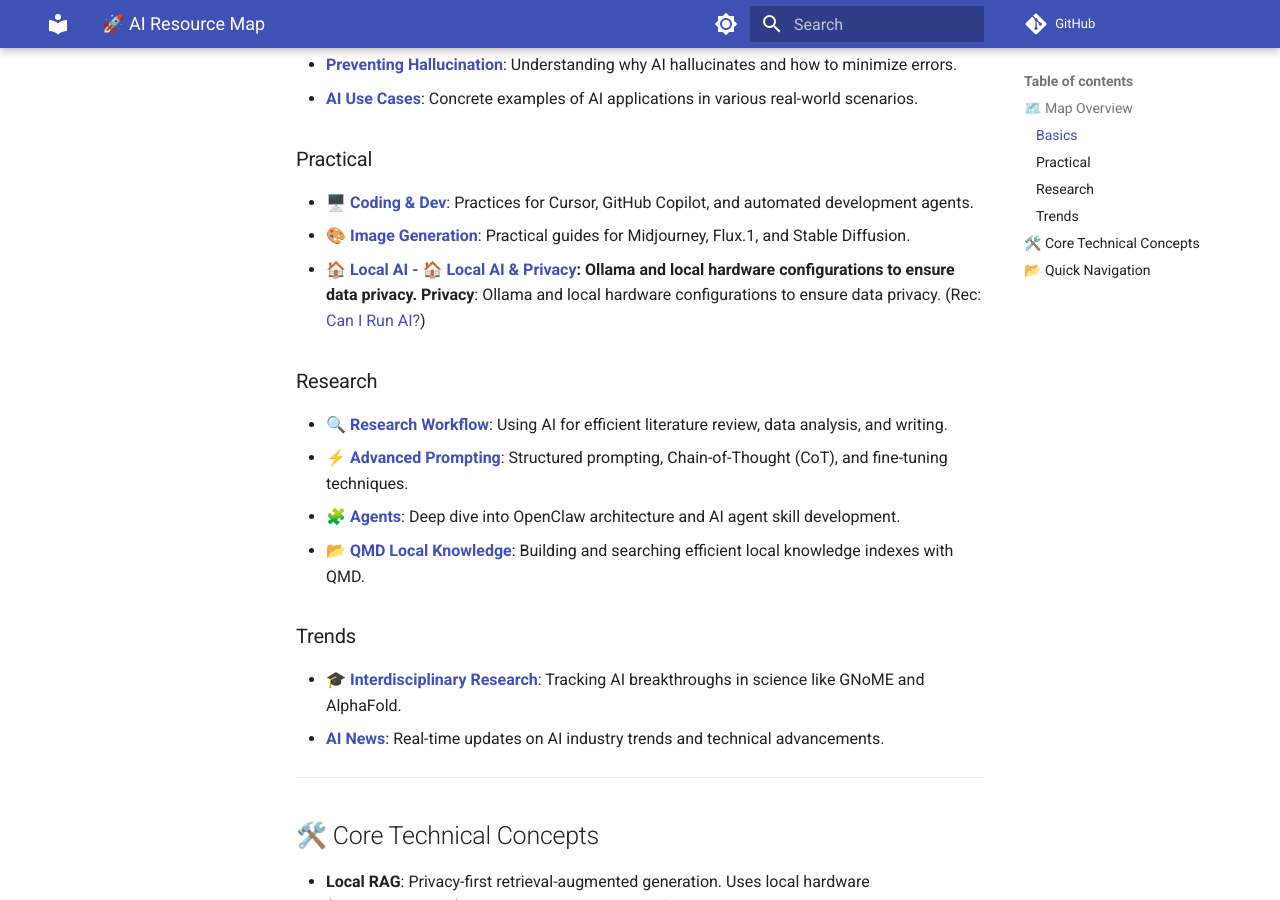
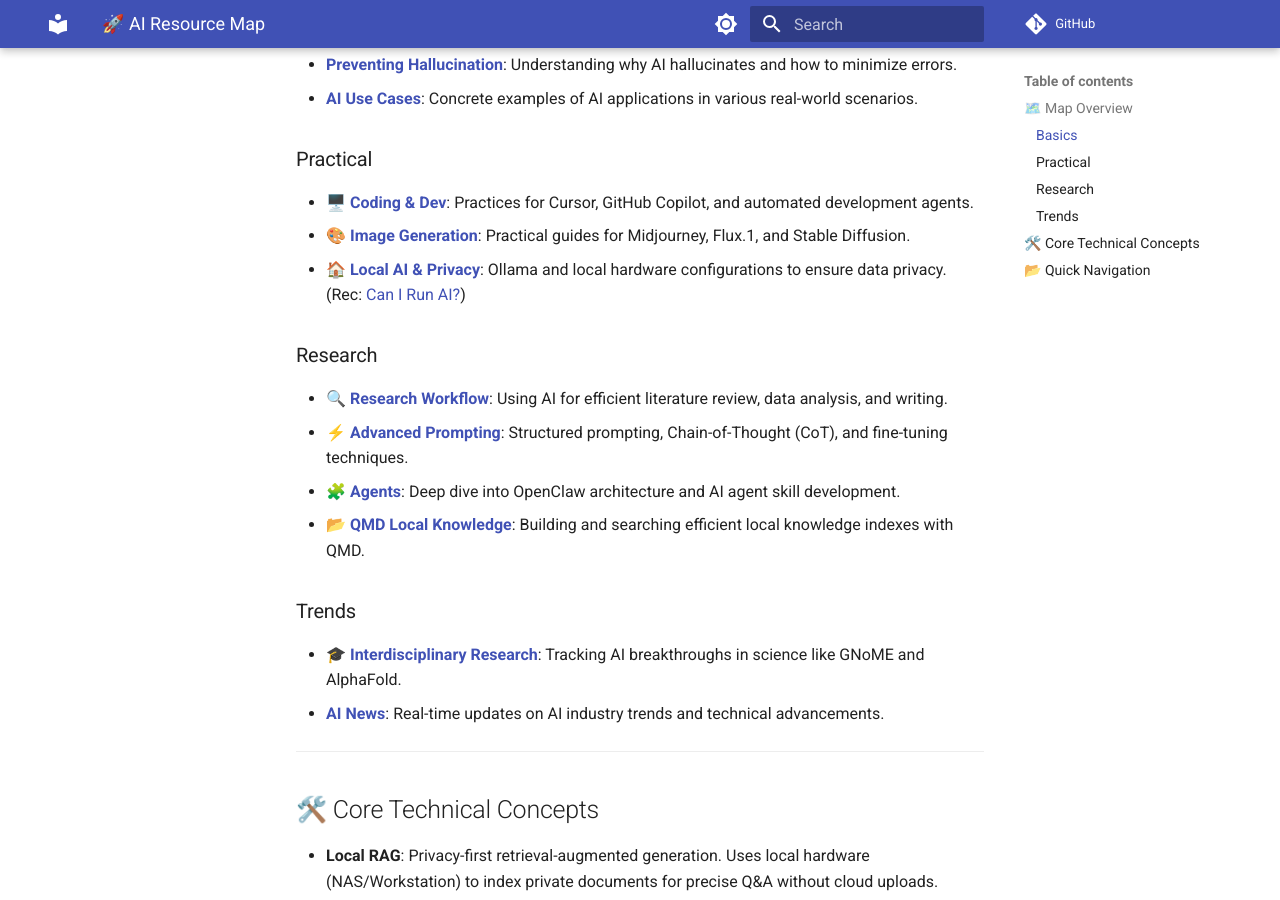
Before and after one commit to ultima6-tw/ai-map, an MkDocs documentation site: the page built from docs/en/index.md, in a window 1280 px wide and 900 px high, scrolled down 397 px. Built offline with MkDocs 1.6.1 and Material for MkDocs 9.7.7, drawn with Linux system fonts in a browser that asks for light colours; comment, search, counter and statistics services are not loaded.

Commit message:
Fix: Repair corrupted line in English index page

```diff
--- a/docs/en/index.md
+++ b/docs/en/index.md
@@ -12,7 +12,7 @@
 ### Practical
 - **[🖥️ Coding & Dev](tools-coding/)**: Practices for Cursor, GitHub Copilot, and automated development agents.
 - **[🎨 Image Generation](tools-image/)**: Practical guides for Midjourney, Flux.1, and Stable Diffusion.
-- **[🏠 Local AI - **[🏠 Local AI & Privacy](local-ai-privacy/)**: Ollama and local hardware configurations to ensure data privacy. Privacy](local-ai-privacy/)**: Ollama and local hardware configurations to ensure data privacy. (Rec: [Can I Run AI?](https://www.canirun.ai/))
+- **[🏠 Local AI & Privacy](local-ai-privacy/)**: Ollama and local hardware configurations to ensure data privacy. (Rec: [Can I Run AI?](https://www.canirun.ai/))
 
 ### Research
 - **[🔍 Research Workflow](research-workflow/)**: Using AI for efficient literature review, data analysis, and writing.
```
